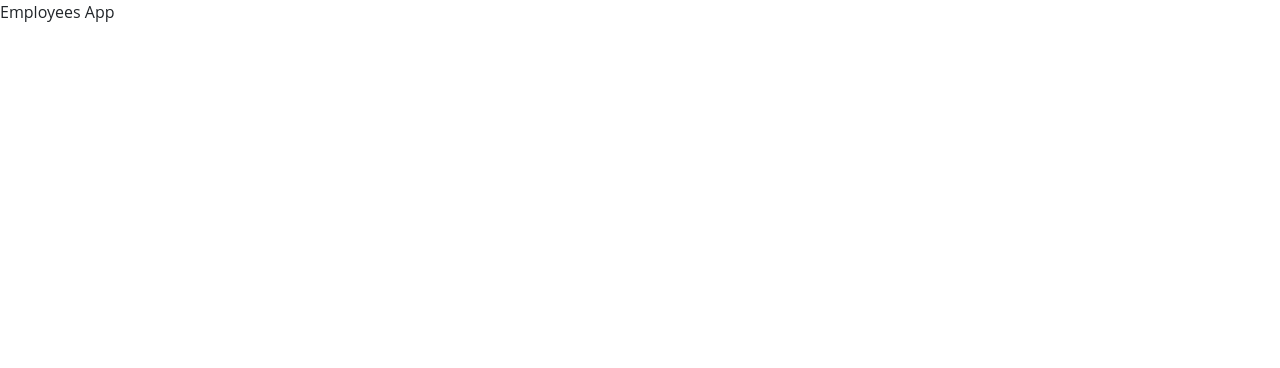
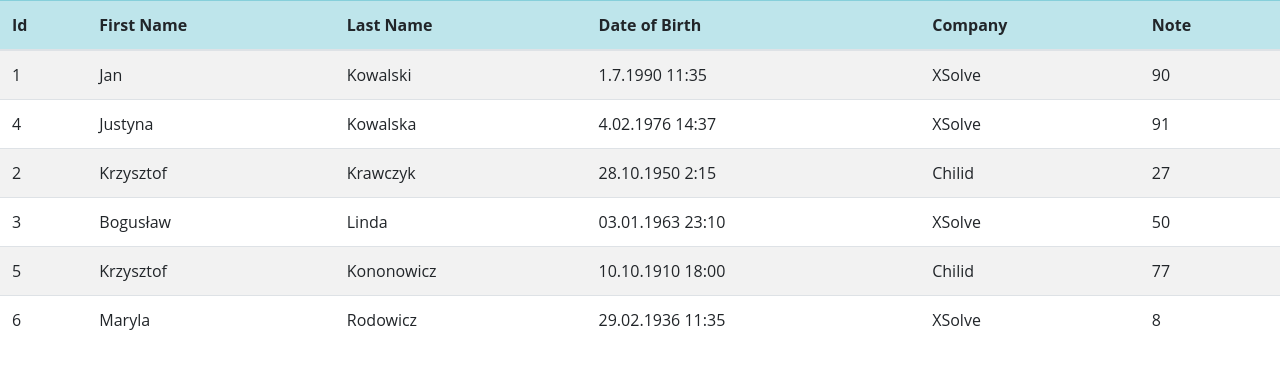
Before and after one commit to b-e-a-t-a/Employees-Table-App, a React app: page / in a window 1280 px wide. Built offline with nearby package versions, Linux system fonts and the light colour scheme.

Commit message:
Implement table

```diff
--- a/src/index.css
+++ b/src/index.css
@@ -1,7 +1,6 @@
 #root {
   font-family: 'Open Sans', sans-serif;
 }
-
 body {
   margin: 0;
   padding: 0;
--- a/src/index.js
+++ b/src/index.js
@@ -4,10 +4,44 @@ import employees from './data/data.json';
 import 'bootstrap/dist/css/bootstrap.css';
 import './index.css';
 
+const EmployeeRow = ({id, firstName, lastName, dateOfBirth, company, note}) => (
+	<tr>
+		<td>{id}</td>
+		<td>{firstName}</td>
+		<td>{lastName}</td>
+		<td>{dateOfBirth}</td>
+		<td>{company}</td>
+		<td>{note}</td>
+	</tr>
+);
+
 class EmployeeTable extends React.Component {
+	constructor(props) {
+		super(props);
+		this.state = {
+			employees: employees,
+		};
+	}
+
 	render() {
+
+		const rows = this.state.employees.map((rowData) => <EmployeeRow key={rowData.id} {...rowData} />);
+
 		return (
-			<div> Employees App
+			<div>
+				<table className="table table-striped">
+	        		<thead className="table-info">
+	        			<th>Id</th>
+	        			<th>First Name</th>
+	        			<th>Last Name</th>
+	        			<th>Date of Birth</th>
+	        			<th>Company</th>
+	        			<th>Note</th>
+	        		</thead>
+			        <tbody>
+			          {rows}
+			        </tbody>
+	      		</table>
 			</div>
 		);
 	}
```
